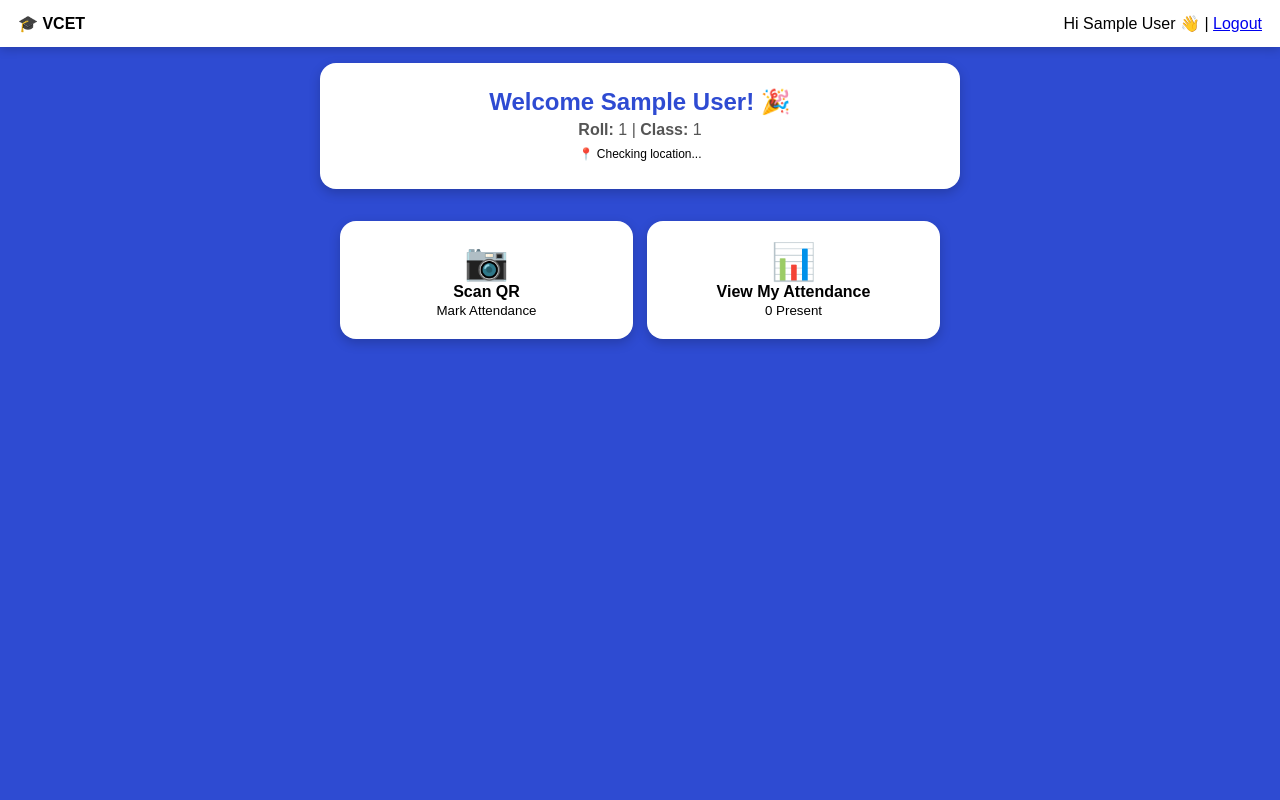
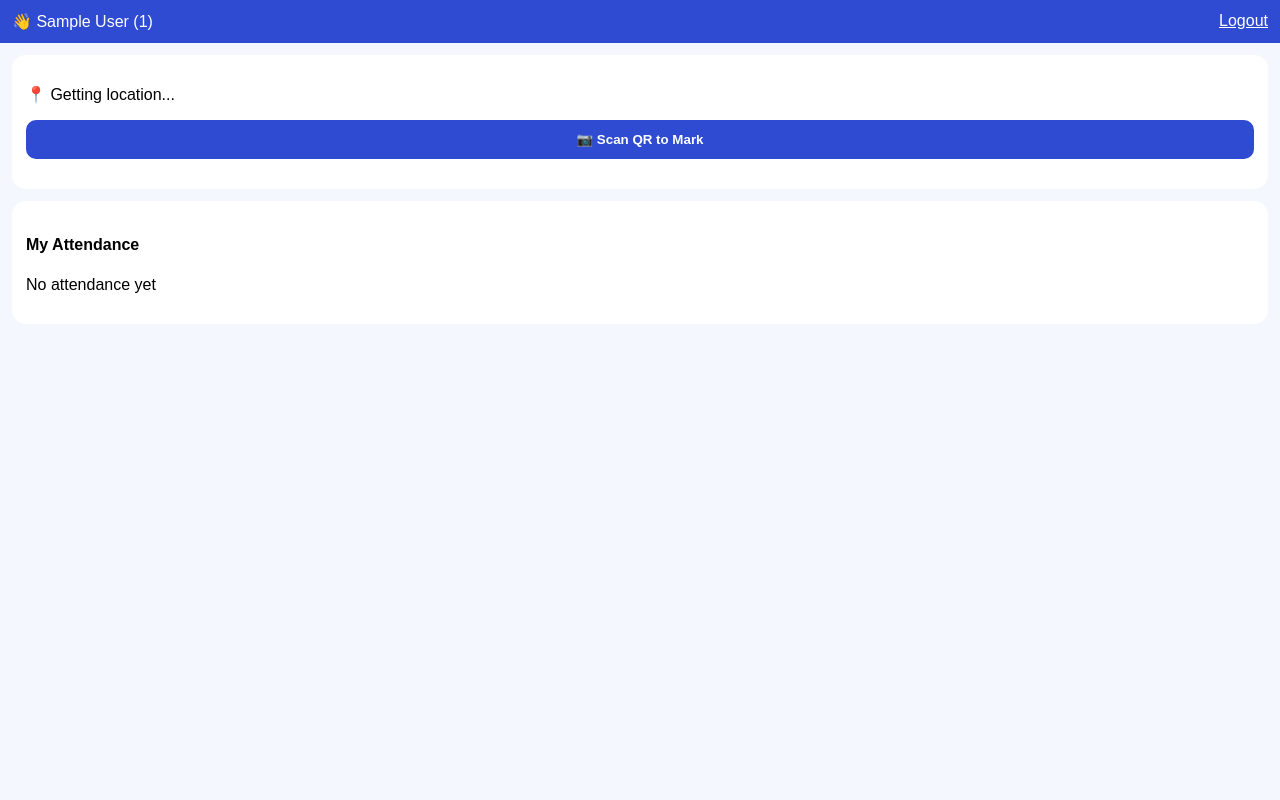
Before and after one commit to 309swara-crypto/qr-attendance, a Flask app: page /student_dashboard in a window 1280 px wide. Run offline with Flask 3, Linux system fonts and the light colour scheme; the visitor is signed in with stand-in values (Sample User, id 1); some libraries are stand-ins or nearby versions.

Commit message:
Update student_dashboard.html

```diff
--- a/templates/student_dashboard.html
+++ b/templates/student_dashboard.html
@@ -1,112 +1,69 @@
 <!DOCTYPE html>
 <html>
 <head>
-<meta name="viewport" content="width=device-width, initial-scale=1">
-<title>Student Dashboard - Blue</title>
-<style>
-body{margin:0;font-family:Arial;background:#2e4bd2;min-height:100vh}
-.nav{background:white;padding:14px 18px;display:flex;justify-content:space-between;align-items:center;box-shadow:0 2px 10px rgba(0,0,0,.2)}
-.welcome{background:white;border-radius:16px;padding:20px;margin:16px auto;max-width:600px;text-align:center;box-shadow:0 4px 12px rgba(0,0,0,.2)}
-.grid{display:grid;grid-template-columns:1fr 1fr;gap:14px;padding:16px;max-width:600px;margin:auto}
-.card{background:white;border-radius:16px;padding:20px 10px;text-align:center;cursor:pointer;box-shadow:0 4px 12px rgba(0,0,0,.2);transition:.2s}
-.card:hover{transform:translateY(-3px)}
-.modal{position:fixed;inset:0;background:rgba(0,0,0,.5);display:none;justify-content:center;align-items:center;z-index:99}
-.box{background:white;border-radius:16px;padding:20px;width:90%;max-width:500px;max-height:85vh;overflow:auto}
-.btn{width:100%;padding:12px;background:#2e4bd2;color:white;border:none;border-radius:8px;font-weight:700;margin:5px 0;cursor:pointer}
-.btn-green{background:#2e7d32}
-table{width:100%;background:white;border-collapse:collapse;border-radius:10px;overflow:hidden;margin-top:10px} th{background:#2e4bd2;color:white;padding:10px} td{padding:8px;border-bottom:1px solid #eee;font-size:13px}
-.login-wrap{display:flex;justify-content:center;align-items:center;min-height:100vh}.login-card{background:white;width:340px;border-radius:20px;padding:28px;box-shadow:0 10px 30px rgba(0,0,0,.3)}
-input,select{width:100%;padding:12px;margin:6px 0;border:1px solid #ddd;border-radius:8px;box-sizing:border-box}
-</style>
+<meta charset="utf-8"><meta name="viewport" content="width=device-width,initial-scale=1">
+<title>Student</title>
+<script src="https://accounts.google.com/gsi/client" async defer></script>
+<script src="https://unpkg.com/html5-qrcode@2.3.8/html5-qrcode.min.js"></script>
+<style>body{margin:0;font-family:Arial;background:#f5f7ff}.top{padding:12px;background:#2e4bd2;color:#fff;display:flex;justify-content:space-between}.btn{padding:12px;border-radius:10px;border:0;color:#fff;font-weight:700;width:100%;cursor:pointer}.login-wrap{min-height:100vh;display:flex;justify-content:center;align-items:center;padding:16px}.login-card{background:#fff;padding:20px;border-radius:16px;width:100%;max-width:380px}.login-card input,select{width:100%;padding:11px;margin:6px 0;border-radius:10px;border:1px solid #ddd}.card{background:#fff;margin:12px;padding:14px;border-radius:14px}</style>
 </head>
 <body>
 {% if is_login %}
 <div class="login-wrap"><div class="login-card">
 <h3 style="text-align:center;color:#2e4bd2">👨‍🎓 Student Login</h3>
-<input id="name" placeholder="Full Name"><input id="roll" placeholder="Roll No (e.g. 23_TE_A)"><select id="cls"><option>TE-A</option><option>TE-B</option><option>TE-C</option><option>TYCS</option><option>SYCS</option></select><input id="email" placeholder="Email (optional)">
-<button class="btn" onclick="sLogin()">Register & Login</button><hr>
-<button class="btn" style="background:white;border:1px solid #ddd;color:black" onclick="gLogin()">🔵 Register with Google</button>
-<p style="text-align:center;font-size:12px"><a href="/">← Back Home</a></p>
+<div id="g_id_onload" data-client_id="<!DOCTYPE html>
+<html>
+<head>
+<meta charset="utf-8"><meta name="viewport" content="width=device-width,initial-scale=1">
+<title>Student</title>
+<script src="https://accounts.google.com/gsi/client" async defer></script>
+<script src="https://unpkg.com/html5-qrcode@2.3.8/html5-qrcode.min.js"></script>
+<style>body{margin:0;font-family:Arial;background:#f5f7ff}.top{padding:12px;background:#2e4bd2;color:#fff;display:flex;justify-content:space-between}.btn{padding:12px;border-radius:10px;border:0;color:#fff;font-weight:700;width:100%;cursor:pointer}.login-wrap{min-height:100vh;display:flex;justify-content:center;align-items:center;padding:16px}.login-card{background:#fff;padding:20px;border-radius:16px;width:100%;max-width:380px}.login-card input,select{width:100%;padding:11px;margin:6px 0;border-radius:10px;border:1px solid #ddd}.card{background:#fff;margin:12px;padding:14px;border-radius:14px}</style>
+</head>
+<body>
+{% if is_login %}
+<div class="login-wrap"><div class="login-card">
+<h3 style="text-align:center;color:#2e4bd2">👨‍🎓 Student Login</h3>
+<div id="g_id_onload" data-client_id="YOUR_CLIENT_ID_HERE.apps.googleusercontent.com" data-callback="handleStudentGoogle"></div>
+<div class="g_id_signin" data-type="standard" data-size="large" data-width="320" style="display:flex;justify-content:center"></div>
+<p style="text-align:center;font-size:11px">New Google users will ask Roll once</p>
+<hr>
+<input id="name" placeholder="Full Name"><input id="roll" placeholder="Roll No"><select id="cls"><option>TE-A</option><option>TE-B</option><option>TE-C</option><option>TYCS</option></select>
+<button class="btn" style="background:#2e4bd2" onclick="sLogin()">Continue Manual</button>
+<p style="text-align:center"><a href="/">← Home</a></p>
 </div></div>
 <script>
-function sLogin(){let n=document.getElementById('name').value; let r=document.getElementById('roll').value; let c=document.getElementById('cls').value; let e=document.getElementById('email').value; if(!n||!r){alert('Enter Name & Roll');return;} fetch('/student_register',{method:'POST',headers:{'Content-Type':'application/json'},body:JSON.stringify({name:n,roll:r,class:c,email:e})}).then(()=>location.href='/student_dashboard');}
-function gLogin(){
- let email=prompt("Step 1/4 - Google Email:"); if(!email)return;
- let name=prompt("Step 2/4 - Full Name:"); if(!name)return;
- let roll=prompt("Step 3/4 - Roll No:"); if(!roll)return;
- let sclass=prompt("Step 4/4 - Class:","TE-A")||"TE-A";
- fetch('/google_login',{method:'POST',headers:{'Content-Type':'application/json'},body:JSON.stringify({role:'student',email:email,name:name,roll:roll,class:sclass})}).then(r=>r.json()).then(d=>location.href=d.redirect);
-}
+function handleStudentGoogle(res){const p=JSON.parse(atob(res.credential.split('.')[1]));fetch('/google_login',{method:'POST',headers:{'Content-Type':'application/json'},body:JSON.stringify({role:'student',email:p.email,name:p.name})}).then(r=>r.json()).then(x=>{if(x.need_details){let roll=prompt('Enter Roll No:');let sclass=prompt('Class TE-A/TE-B:','TE-A');fetch('/google_complete_register',{method:'POST',headers:{'Content-Type':'application/json'},body:JSON.stringify({email:x.email,name:x.name,roll:roll,class:sclass})}).then(r=>r.json()).then(dd=>location.href=dd.redirect)}else location.href=x.redirect})}
+function sLogin(){const n=name.value,r=roll.value,c=cls.value;if(!n||!r){alert('Fill');return;}fetch('/student_register',{method:'POST',headers:{'Content-Type':'application/json'},body:JSON.stringify({name:n,roll:r,class:c})}).then(()=>location.href='/student_dashboard')}
 </script>
 {% else %}
-<div class="nav"><b>🎓 VCET</b><div><span>Hi {{name}} 👋</span> | <a href="/logout">Logout</a></div></div>
-
-<div class="welcome">
-<h2 style="margin:5px 0;color:#2e4bd2">Welcome {{name}}! 🎉</h2>
-<p style="margin:5px 0;color:#555"><b>Roll:</b> {{roll}} | <b>Class:</b> {{session.get('s_class','TE-A')}}</p>
-<p id="loc" style="font-size:12px;margin:8px 0">📍 Checking location...</p>
-</div>
-
-<div class="grid">
-<div class="card" onclick="openScan()"><div style="font-size:36px">📷</div><b>Scan QR</b><br><small>Mark Attendance</small></div>
-<div class="card" onclick="openMyAtt()"><div style="font-size:36px">📊</div><b>View My Attendance</b><br><small>{{my_att|length}} Present</small></div>
-</div>
-
-<!-- SCAN MODAL -->
-<div id="scanM" class="modal"><div class="box">
-<h3 style="text-align:center">📷 Scan QR + Location</h3>
-<p id="loc2" style="text-align:center;font-size:12px"></p>
-<div id="reader" style="width:280px;margin:10px auto;border:2px solid #2e4bd2;border-radius:12px;overflow:hidden"></div>
-<input id="token" placeholder="Or Enter Token Manually" style="width:100%;padding:12px;margin:10px 0;border:1px solid #ddd;border-radius:8px;box-sizing:border-box">
-<button class="btn" onclick="mark()">✅ Submit Attendance</button>
-<button class="btn" style="background:#e8eaf6;color:#2e4bd2" onclick="start()">📷 Start Camera Scanner</button>
-<button class="btn" style="background:#ddd;color:black" onclick="closeM()">Close</button>
-</div></div>
-
-<!-- ATTENDANCE MODAL -->
-<div id="attM" class="modal"><div class="box">
-<h3 style="text-align:center">My Attendance ({{my_att|length}})</h3>
-<table><tr><th>Subject</th><th>Class</th><th>Time</th><th>Dist</th></tr>
-{% for a in my_att %}<tr><td>{{a.subject}}</td><td>{{a.class}}</td><td>{{a.time}}</td><td>{{a.dist}}m</td></tr>{% endfor %}
-</table>
-{% if my_att|length==0 %}<p style="text-align:center;color:#888">No attendance yet - Scan QR first!</p>{% endif %}
-<button class="btn" style="background:#ddd;color:black;margin-top:12px" onclick="closeM()">Close</button>
-</div></div>
-
-<script src="https://unpkg.com/html5-qrcode@2.3.8/html5-qrcode.min.js"></script>
+<div class="top"><div>👋 {{name}} ({{roll}})</div><a href="/logout" style="color:#fff">Logout</a></div>
+<div class="card"><p id="locStatus">📍 Getting location...</p><button class="btn" style="background:#2e4bd2" onclick="startScan()">📷 Scan QR to Mark</button><div id="reader" style="margin-top:12px"></div><p id="result" style="font-weight:bold;text-align:center"></p></div>
+<div class="card"><h4>My Attendance</h4>{% for a in my_att %}<div style="padding:6px;border-bottom:1px solid #eee">{{a.subject}} - {{a.time}} ({{a.dist}}m)</div>{% else %}<p>No attendance yet</p>{% endfor %}</div>
 <script>
-let lat=0,lng=0;
-function setLoc(m){let a=document.getElementById('loc'); let b=document.getElementById('loc2'); if(a) a.innerHTML=m; if(b) b.innerHTML=m;}
-
-try{
- if(navigator.geolocation){
-  navigator.geolocation.getCurrentPosition(p=>{
-    lat=p.coords.latitude; lng=p.coords.longitude;
-    setLoc('✅ Location Verified: '+lat.toFixed(4)+','+lng.toFixed(4)+' (Ready to scan)');
-  }, err=>{
-    lat=0; lng=0;
-    setLoc('⚠️ Location OFF (Laptop) - Attendance will work without distance check');
-  }, {enableHighAccuracy:true, timeout:8000});
- } else { setLoc('⚠️ No GPS - Attendance will work'); }
-}catch(e){ setLoc('⚠️ Location OFF - Will work'); }
-
-function openScan(){document.getElementById('scanM').style.display='flex'}
-function openMyAtt(){document.getElementById('attM').style.display='flex'}
-function closeM(){document.querySelectorAll('.modal').forEach(m=>m.style.display='none'); try{let h=Html5Qrcode.getState();}catch(e){}}
-
-function start(){
- const h=new Html5Qrcode("reader");
- h.start({facingMode:"environment"},{fps:10,qrbox:250},(d)=>{
-  document.getElementById('token').value=d.split('|')[0]; h.stop(); mark();
- },(e)=>{});
-}
-function mark(){
- let t=document.getElementById('token').value;
- if(!t){alert('Enter Token or Scan QR');return;}
- fetch('/mark_attendance',{method:'POST',headers:{'Content-Type':'application/json'},body:JSON.stringify({token:t,lat:lat,lng:lng})})
-.then(r=>r.json()).then(d=>{alert(d.msg); if(d.msg.includes('✅')) location.reload(); else closeM();});
-}
+let sLat=0,sLng=0; navigator.geolocation.getCurrentPosition(p=>{sLat=p.coords.latitude;sLng=p.coords.longitude;locStatus.innerHTML='✅ Location OK'});
+function startScan(){const qr=new Html5Qrcode("reader");qr.start({facingMode:"environment"},{fps:10,qrbox:250},(txt)=>{qr.stop();result.innerText='⏳ Marking...';fetch('/mark_attendance',{method:'POST',headers:{'Content-Type':'application/json'},body:JSON.stringify({token:txt,lat:sLat,lng:sLng})}).then(r=>r.json()).then(d=>{result.innerText=d.msg;setTimeout(()=>location.reload(),1500)})},()=>{})}
 </script>
 {% endif %}
-</body>
-</html>
+</body></html>" data-callback="handleStudentGoogle"></div>
+<div class="g_id_signin" data-type="standard" data-size="large" data-width="320" style="display:flex;justify-content:center"></div>
+<p style="text-align:center;font-size:11px">New Google users will ask Roll once</p>
+<hr>
+<input id="name" placeholder="Full Name"><input id="roll" placeholder="Roll No"><select id="cls"><option>TE-A</option><option>TE-B</option><option>TE-C</option><option>TYCS</option></select>
+<button class="btn" style="background:#2e4bd2" onclick="sLogin()">Continue Manual</button>
+<p style="text-align:center"><a href="/">← Home</a></p>
+</div></div>
+<script>
+function handleStudentGoogle(res){const p=JSON.parse(atob(res.credential.split('.')[1]));fetch('/google_login',{method:'POST',headers:{'Content-Type':'application/json'},body:JSON.stringify({role:'student',email:p.email,name:p.name})}).then(r=>r.json()).then(x=>{if(x.need_details){let roll=prompt('Enter Roll No:');let sclass=prompt('Class TE-A/TE-B:','TE-A');fetch('/google_complete_register',{method:'POST',headers:{'Content-Type':'application/json'},body:JSON.stringify({email:x.email,name:x.name,roll:roll,class:sclass})}).then(r=>r.json()).then(dd=>location.href=dd.redirect)}else location.href=x.redirect})}
+function sLogin(){const n=name.value,r=roll.value,c=cls.value;if(!n||!r){alert('Fill');return;}fetch('/student_register',{method:'POST',headers:{'Content-Type':'application/json'},body:JSON.stringify({name:n,roll:r,class:c})}).then(()=>location.href='/student_dashboard')}
+</script>
+{% else %}
+<div class="top"><div>👋 {{name}} ({{roll}})</div><a href="/logout" style="color:#fff">Logout</a></div>
+<div class="card"><p id="locStatus">📍 Getting location...</p><button class="btn" style="background:#2e4bd2" onclick="startScan()">📷 Scan QR to Mark</button><div id="reader" style="margin-top:12px"></div><p id="result" style="font-weight:bold;text-align:center"></p></div>
+<div class="card"><h4>My Attendance</h4>{% for a in my_att %}<div style="padding:6px;border-bottom:1px solid #eee">{{a.subject}} - {{a.time}} ({{a.dist}}m)</div>{% else %}<p>No attendance yet</p>{% endfor %}</div>
+<script>
+let sLat=0,sLng=0; navigator.geolocation.getCurrentPosition(p=>{sLat=p.coords.latitude;sLng=p.coords.longitude;locStatus.innerHTML='✅ Location OK'});
+function startScan(){const qr=new Html5Qrcode("reader");qr.start({facingMode:"environment"},{fps:10,qrbox:250},(txt)=>{qr.stop();result.innerText='⏳ Marking...';fetch('/mark_attendance',{method:'POST',headers:{'Content-Type':'application/json'},body:JSON.stringify({token:txt,lat:sLat,lng:sLng})}).then(r=>r.json()).then(d=>{result.innerText=d.msg;setTimeout(()=>location.reload(),1500)})},()=>{})}
+</script>
+{% endif %}
+</body></html>
```
